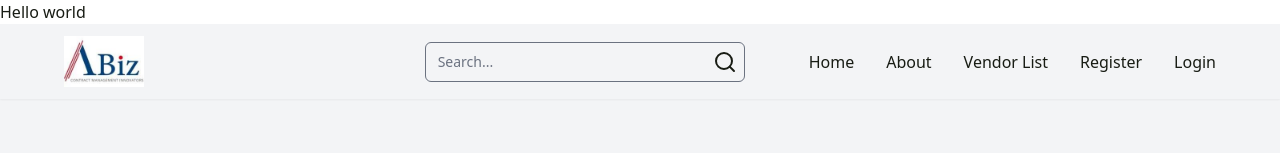
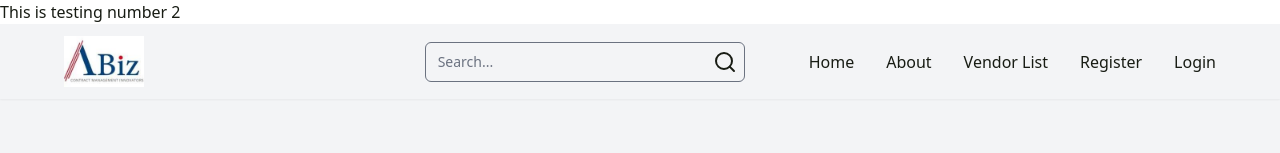
Before and after one commit to Buzxxx/clm_next, a Next.js app: page / in a window 1280 px wide. Shown: the top 153 px of the page. Built offline with nearby package versions, Linux system fonts and the light colour scheme.

Commit message:
Testing full setup

```diff
--- a/src/app/(contracts)/page.tsx
+++ b/src/app/(contracts)/page.tsx
@@ -13,7 +13,7 @@ export const metadata: Metadata = {
 export default function Contracts() {
   return (
     <>
-      <div>Hello world</div>
+      <div>This is testing number 2 </div>
       <ContractsLayout />
     </>
   );
```
